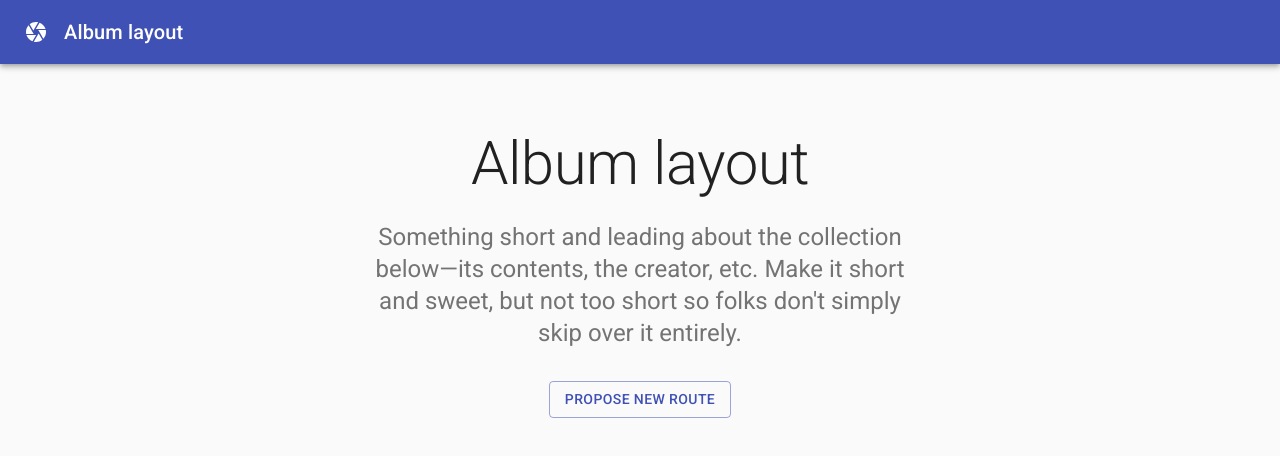
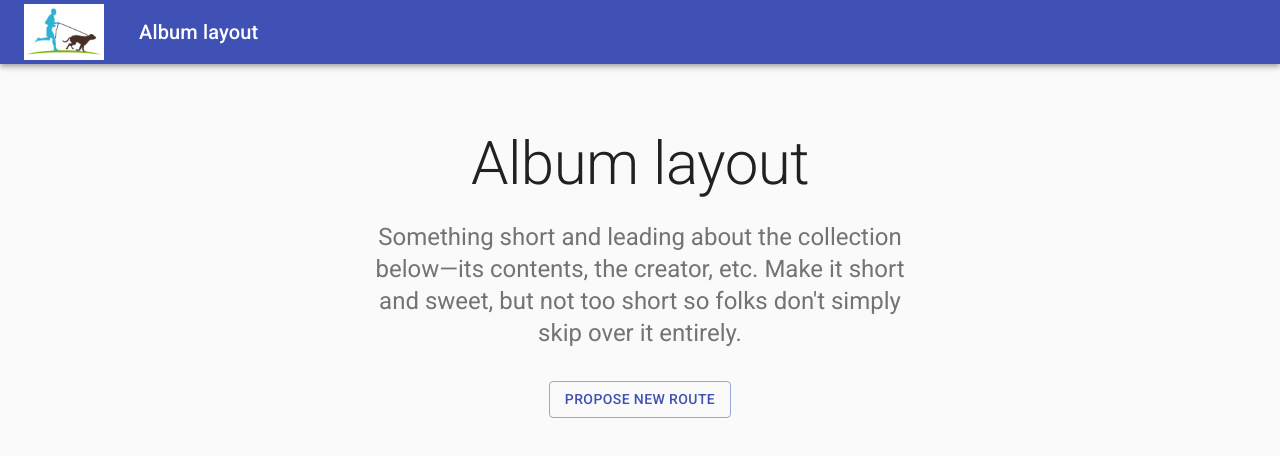
Before and after one commit to gpsart/frontend, a React (Create React App) app: page / in a window 1280 px wide. Shown: the top 456 px of the page. Built offline with nearby package versions, Linux system fonts and the light colour scheme; no server answers; a web font is replaced by a local one.

Commit message:
Added button

```diff
--- a/src/App.js
+++ b/src/App.js
@@ -9,6 +9,7 @@ import AppBar from '@material-ui/core/AppBar';
 import Toolbar from '@material-ui/core/Toolbar';
 import IconButton from '@material-ui/core/IconButton';
 import CameraIcon from '@material-ui/icons/Camera';
+import logo from './logogps.png';
 
 const useStyles = makeStyles((theme) => ({
   icon: {
@@ -46,6 +47,10 @@ const useStyles = makeStyles((theme) => ({
   menuButton: {
     marginRight: theme.spacing(2),
   },
+  logo: {
+    maxWidth: "80px",
+    marginRight: "35px"
+  },
 }));
 
 function App() {
@@ -57,7 +62,7 @@ function App() {
         <CssBaseline />
         <AppBar position="relative">
           <Toolbar>
-            <CameraIcon className={classes.icon} />
+            <img src={logo} alt="logo" className={classes.logo} />
             <Typography variant="h6" color="inherit" noWrap>
               Album layout
             </Typography>
```
Also changed, not shown: public/logogps.png (added), src/logogps.png (added).
